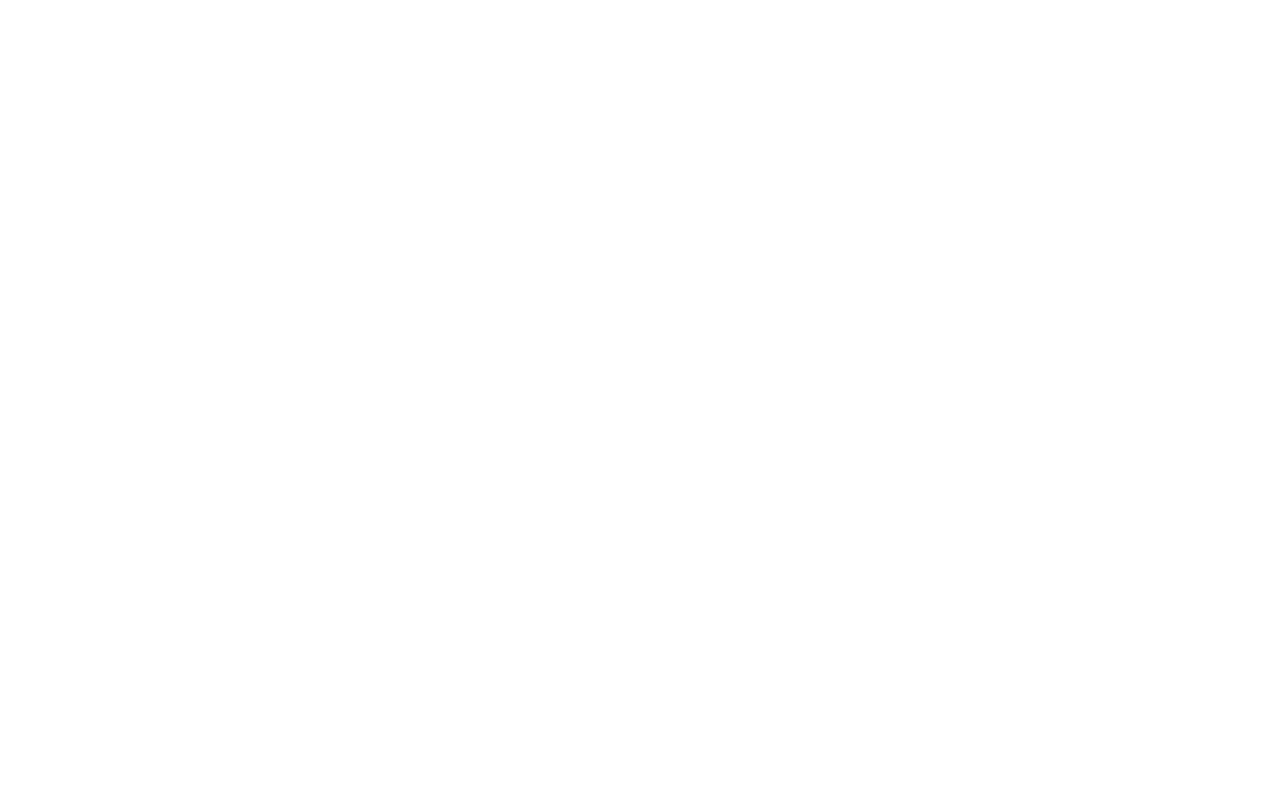
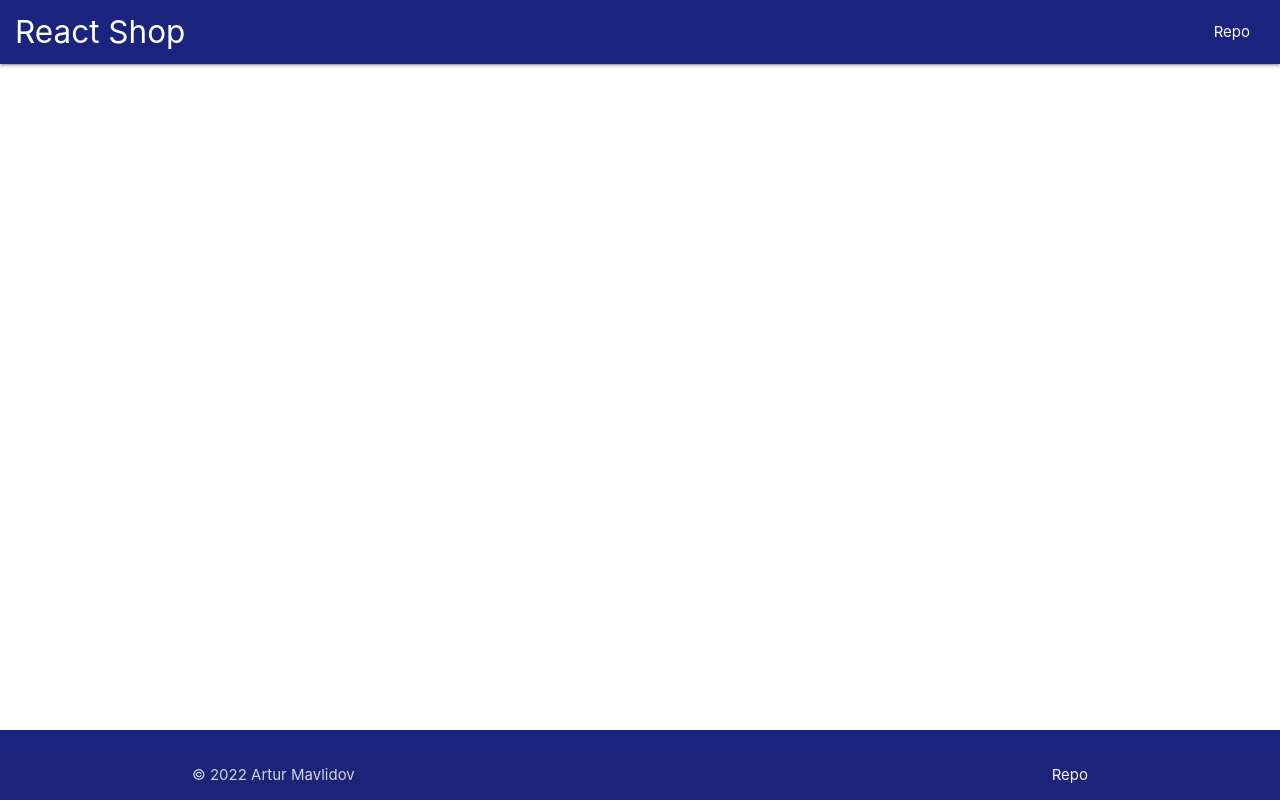
Before and after one commit to ArturMavlidov/React-shop, a React (Create React App) app: page / in a window 1280 px wide. Built offline with nearby package versions, Linux system fonts and the light colour scheme.

Commit message:
Add Header and Footer

```diff
--- a/public/index.html
+++ b/public/index.html
@@ -7,11 +7,13 @@
     <meta name="theme-color" content="#000000" />
     <meta
       name="description"
-      content="Web site created using create-react-app"
+      content="React Shop simple portfolio project"
     />
     <link rel="apple-touch-icon" href="%PUBLIC_URL%/logo192.png" />
     <link rel="manifest" href="%PUBLIC_URL%/manifest.json" />
-    <title>React App</title>
+    <link rel="stylesheet" href="https://cdnjs.cloudflare.com/ajax/libs/materialize/1.0.0/css/materialize.min.css">
+    <link href="https://fonts.googleapis.com/icon?family=Material+Icons" rel="stylesheet">
+    <title>React Shop</title>
   </head>
   <body>
     <noscript>You need to enable JavaScript to run this app.</noscript>
--- a/src/App.js
+++ b/src/App.js
@@ -1,9 +1,12 @@
+import { Header, Footer, Shop } from './components'
 
 function App() {
   return (
-    <div className="App">
-
-    </div>
+    <>
+      <Header/>
+      <Shop/>
+      <Footer/>
+    </>
   );
 }
 
--- /dev/null
+++ b/src/components/Footer/index.jsx
@@ -0,0 +1,16 @@
+import React from "react";
+
+export default function Footer() {
+  return (
+    <footer className="page-footer indigo darken-4">
+      <div className="footer-copyright">
+        <div className="container">
+          © {new Date().getFullYear()} Artur Mavlidov
+          <a className="grey-text text-lighten-4 right" href="#!">
+            Repo
+          </a>
+        </div>
+      </div>
+    </footer>
+  );
+}
--- /dev/null
+++ b/src/components/Header/index.jsx
@@ -0,0 +1,18 @@
+import React from "react";
+
+export default function Header() {
+  return (
+    <nav className="indigo darken-4">
+      <div className="nav-wrapper">
+        <a href="#" className="brand-logo">
+          React Shop
+        </a>
+        <ul id="nav-mobile" className="right hide-on-med-and-down">
+          <li>
+            <a href="#">Repo</a>
+          </li>
+        </ul>
+      </div>
+    </nav>
+  );
+}
--- /dev/null
+++ b/src/components/Shop/index.jsx
@@ -0,0 +1,9 @@
+import React from 'react'
+
+export default function Shop() {
+  return (
+    <main className='container content'>
+
+    </main>
+  )
+}
--- /dev/null
+++ b/src/components/index.js
@@ -0,0 +1,9 @@
+import Header from './Header'
+import Footer from './Footer';
+import Shop from './Shop';
+
+export {
+  Header,
+  Footer,
+  Shop
+}
--- a/src/index.css
+++ b/src/index.css
@@ -1,8 +1,23 @@
 body {
   margin: 0;
-  font-family: -apple-system, BlinkMacSystemFont, 'Segoe UI', 'Roboto', 'Oxygen',
-    'Ubuntu', 'Cantarell', 'Fira Sans', 'Droid Sans', 'Helvetica Neue',
+  font-family: -apple-system, BlinkMacSystemFont, "Segoe UI", "Roboto", "Oxygen",
+    "Ubuntu", "Cantarell", "Fira Sans", "Droid Sans", "Helvetica Neue",
     sans-serif;
   -webkit-font-smoothing: antialiased;
   -moz-osx-font-smoothing: grayscale;
 }
+
+nav {
+  padding: 0 1rem;
+}
+
+.content {
+  min-height: calc(100vh - 70px - 64px);
+  padding: 1.5rem 0;
+}
+
+.goods {
+  display: grid;
+  grid-template-columns: repeat (auto-fill, minmax(250px, 1fr));
+  gap: 1rem;
+}
```
Also changed, not shown: src/config.js (added, +8 -0 lines), public/manifest.json.
